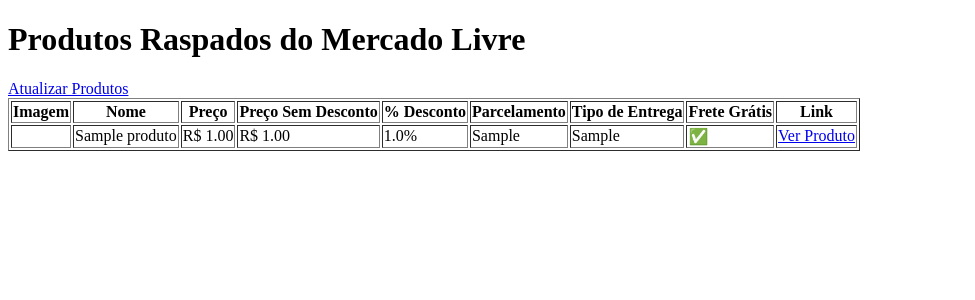
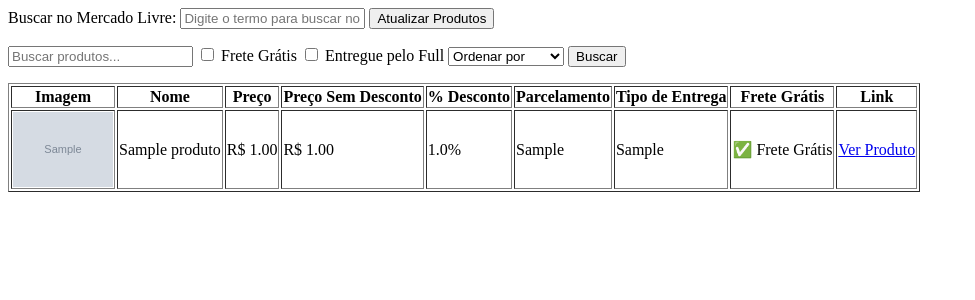
Before and after one commit to danpqdan/desafio_catalogo_ofertas, a Django app: page /produtos/ in a window 1280 px wide. Shown: the top 300 px of the page, without its empty margins (0-975 px from the left). Run offline with Django 5.2, Linux system fonts and the light colour scheme; tables that the repository leaves empty hold one stand-in row (values such as "Sample post"); grey boxes marked "Sample" are stand-in pictures.

Commit message:
[ADD] implement product filtering and update product listing template

```diff
--- a/web_scraper/templates/busca_produtos.html
+++ b/web_scraper/templates/busca_produtos.html
@@ -1,13 +1,34 @@
-<!DOCTYPE html>
-<html lang="pt">
-<head>
-    <meta charset="UTF-8">
-    <meta name="viewport" content="width=device-width, initial-scale=1.0">
-    <title>Catálogo de Ofertas</title>
-</head>
-<body>
-    <h1>Produtos Raspados do Mercado Livre</h1>
-    <a href="{% url 'atualizar_produtos' %}">Atualizar Produtos</a>
+<form method="POST" action="{% url 'atualizar_produtos' %}">
+    {% csrf_token %}
+    <label for="termo_busca">Buscar no Mercado Livre:</label>
+    <input type="text" id="termo_busca" name="termo_busca" placeholder="Digite o termo para buscar no Mercado Livre">
+    <button type="submit">Atualizar Produtos</button>
+</form>
+
+
+<form method="GET" action="{% url 'filtrar_produto' %}">
+    <input type="text" name="q" placeholder="Buscar produtos..." value="{{ request.GET.q }}">
+
+    <!-- Filtro de Frete Grátis -->
+    <label>
+        <input type="checkbox" name="frete_gratis" value="sim" {% if request.GET.frete_gratis == 'sim' %}checked{% endif %}> Frete Grátis
+    </label>
+
+    <!-- Filtro de Entrega pelo Full -->
+    <label>
+        <input type="checkbox" name="full_delivery" value="sim" {% if request.GET.full_delivery == 'sim' %}checked{% endif %}> Entregue pelo Full
+    </label>
+
+    <!-- Ordenação -->
+    <select name="ordenar_por">
+        <option value="">Ordenar por</option>
+        <option value="preco_maior" {% if request.GET.ordenar_por == 'preco_maior' %}selected{% endif %}>Maior Preço</option>
+        <option value="preco_menor" {% if request.GET.ordenar_por == 'preco_menor' %}selected{% endif %}>Menor Preço</option>
+        <option value="desconto_maior" {% if request.GET.ordenar_por == 'desconto_maior' %}selected{% endif %}>Maior Desconto</option>
+    </select>
+
+    <button type="submit">Buscar</button>
+</form>
 <table border="1">
     <tr>
         <th>Imagem</th>
@@ -22,17 +43,25 @@
     </tr>
     {% for produto in produtos %}
     <tr>
-            <td><img src="{{ produto.imagem }}" width="100"></td>
+        {% with produto.imagens.all|first as imagem %}
+            <td><img src="{{ imagem.url_imagem }}" width="100"></td>
+        {% endwith %}
         <td>{{ produto.nome }}</td>
         <td>R$ {{ produto.preco }}</td>
         <td>{% if produto.preco_sem_desconto %} R$ {{ produto.preco_sem_desconto }} {% endif %}</td>
         <td>{% if produto.percentual_desconto %} {{ produto.percentual_desconto }}% {% endif %}</td>
         <td>{{ produto.parcelamento }}</td>
         <td>{{ produto.tipo_entrega }}</td>
-            <td>{% if produto.frete_gratis %} ✅ {% else %} ❌ {% endif %}</td>
+        <td>
+            {% if produto.frete_gratis == True %}
+                ✅ Frete Grátis
+            {% elif produto.frete_gratir == True  %}
+                ✅ Primera compra gratis
+            {% else %}
+                ❌ Não possui frete gratis
+            {% endif %}
+        </td>
         <td><a href="{{ produto.link }}" target="_blank">Ver Produto</a></td>
     </tr>
     {% endfor %}
 </table>
-</body>
-</html>
--- a/web_scraper/urls.py
+++ b/web_scraper/urls.py
@@ -1,7 +1,8 @@
 from django.urls import path
-from .views import listar_produtos, atualizar_produtos
+from .views import filtrar_produto, listar_produtos, atualizar_produtos
 
 urlpatterns = [
     path('', listar_produtos, name='listar_produtos'),
+    path('filtrar/', filtrar_produto, name='filtrar_produto'),
     path('atualizar/', atualizar_produtos, name='atualizar_produtos'),
 ]
--- a/web_scraper/utils.py
+++ b/web_scraper/utils.py
@@ -1,11 +1,12 @@
 import re
+import time
 from selenium import webdriver
+from selenium.common.exceptions import NoSuchElementException
 import selenium.webdriver as wb
-from selenium.webdriver.firefox.service import Service
 from selenium.webdriver.common.action_chains import ActionChains
 from selenium.webdriver.common.by import By
 import urllib.parse
-from .models import Produto
+from .models import ImagemProduto, Produto
 
 URL_MERCADO_LIVRE = "https://lista.mercadolivre.com.br/"
 
@@ -15,19 +16,17 @@ def iniciar_driver():
     options.add_argument("--headless")  #  Não carrega UI
     return webdriver.Firefox(options=options)
 
-def buscar_mercado_livre():
+def buscar_mercado_livre(termo_busca):
     driver = iniciar_driver()
     actions = ActionChains(driver)
-    campo_busca = 'Computador Gamer i7 16gb ssd 1tb'
-    campo_busca_variavel = campo_busca.replace(" ", "-")
+    campo_busca_variavel = termo_busca.replace(" ", "-")
     campo_busca_parse_sem_espaco = urllib.parse.quote(campo_busca_variavel)
-    campo_busca_parse_com_espaco = urllib.parse.quote(campo_busca)
-    print(f"URL carregado: {URL_MERCADO_LIVRE + campo_busca_parse_sem_espaco + '#D[A:' + campo_busca + ']'}")
-    driver.get(URL_MERCADO_LIVRE + campo_busca_parse_sem_espaco + "#D[A:" + campo_busca + "]")
-
+    print(f"URL carregado: {URL_MERCADO_LIVRE + campo_busca_parse_sem_espaco + '#D[A:' + termo_busca + ']'}")
+    driver.get(URL_MERCADO_LIVRE + campo_busca_parse_sem_espaco + "#D[A:" + termo_busca + "]")
+    time.sleep(4)
     produtos = driver.find_elements(By.CSS_SELECTOR, ".ui-search-layout.ui-search-layout--grid li")
 
-    for index, produto in enumerate(produtos[:10]):
+    for index, produto in enumerate(produtos):
         try:
             nome = produto.find_element(By.XPATH, ".//h3/a").text
             link = produto.find_element(By.XPATH, "//a[contains(@class, 'poly-component__title')]").get_attribute('href')
@@ -35,18 +34,16 @@ def buscar_mercado_livre():
             preco = float(preco.replace('.', '').replace(',', '.'))
             div_portada = produto.find_element(By.CLASS_NAME, "poly-card__portada")
 
-
             # Passar o mouse sobre o botão
+            div_portada = produto.find_element(By.CLASS_NAME, "poly-card__portada")
+            driver.execute_script("arguments[0].scrollIntoView();", div_portada)
             actions.move_to_element(div_portada).perform()
+            time.sleep(2)
 
             # Ajuste o XPath para encontrar todas as imagens do produto
             carousel = div_portada.find_element(By.CLASS_NAME, "andes-carousel-snapped__wrapper")
             imagens = carousel.find_elements(By.TAG_NAME, "img")
             image_urls = [img.get_attribute("src") for img in imagens]
-
-            # Exibir os links das imagens
-            for i, url in enumerate(image_urls, 1):
-                print(f"Imagem {i}: {url}")
 
             try:
                 preco_sem_desconto = produto.find_element(By.CSS_SELECTOR, '.andes-money-amount__fraction').text
@@ -56,47 +53,36 @@ def buscar_mercado_livre():
                 preco_sem_desconto = None
                 percentual_desconto = None
             try:
+
+                frete_gratis = False
+                tipo_entrega = 'Padrao'
                 parcelamento = produto.find_element(By.XPATH, "//span[@class='poly-price__installments']").text
-
-
-                shipping_element = produto.find_element(By.CSS_SELECTOR, '.poly-component__shipping')
-                shipping_element_from = produto.find_element(By.CSS_SELECTOR, '.poly-component__shipped-from')
-                shipping_element_additional_text = produto.find_element(By.CSS_SELECTOR, '.poly-shipping__additional_text')
+                shipping_element = produto.find_element(By.CSS_SELECTOR, '.poly-component__shipping').text
+                try:
+                    tipo_entrega = produto.find_element(By.CSS_SELECTOR, '.poly-component__shipped-from').text
+                except NoSuchElementException:
+                    tipo_entrega = 'Padrao'
+                shipping_element_additional_text = produto.find_element(By.CSS_SELECTOR, '.poly-shipping__additional_text').text
 
                 # Verifica se o texto "Chegará grátis amanhã" ou "por ser sua primeira compra" está presente
-                if "Frete grátis" in shipping_element.text:
-                    frete_gratis = 'Sim'
+                if "Frete grátis" in shipping_element or 'Frete grátispor ser sua primeira compra' in shipping_element:
+                    frete_gratis = True
                     if "por ser sua primeira compra" in shipping_element_additional_text:
-                        frete_gratis = 'Sim/Nao'  # Se ambos os textos estiverem presentes
-                    elif "Enviado pelo" in shipping_element_from:
+                        frete_gratis = True  # Se ambos os textos estiverem presentes
+                    elif "Enviado pelo " in tipo_entrega:
                         tipo_entrega = 'Full' # Caso o texto "Enviado pelo" seja encontrado
                 else:
                     tipo_entrega = 'Padrao'  # Caso o "Frete grátis" não esteja presente
-                    frete_gratis = 'Nao'  # Define que não é frete grátis
+                    frete_gratis = False  # Define que não é frete grátis
 
             except:
                 tipo_entrega = "Padrao"
-                frete_gratis = "Nao"
-
-
-            for i in range(10):
-                print(
-                nome=nome,
-                # imagem=imagens_formatada,  # Aqui você pode salvar as URLs das imagens
-                preco=preco,
-                preco_sem_desconto=preco_sem_desconto,
-                percentual_desconto=percentual_desconto,
-                parcelamento=parcelamento,
-                link=link,
-                tipo_entrega=tipo_entrega,
-                frete_gratis=frete_gratis
-                )
+                frete_gratis = False
 
 
             # Criando o produto no banco de dados
-            Produto.objects.create(
+            produto_model = Produto.objects.create(
                 nome=nome,
-                # imagem=imagens_formatada,  # Aqui você pode salvar as URLs das imagens
                 preco=preco,
                 preco_sem_desconto=preco_sem_desconto,
                 percentual_desconto=percentual_desconto,
@@ -106,6 +92,14 @@ def buscar_mercado_livre():
                 frete_gratis=frete_gratis
             )
 
+            # Itere sobre os elementos do Selenium e extraia o atributo 'src' para obter a URL da imagem
+            for url_imagem in image_urls:  # Lista com as URLs das imagens
+                ImagemProduto.objects.create(
+                    produto=produto_model,  # Associando a imagem ao produto
+                    url_imagem=url_imagem  # A URL da imagem
+                )
+
+
         except Exception as e:
             print(f"Erro ao processar produto: {e}")
 
--- a/web_scraper/views.py
+++ b/web_scraper/views.py
@@ -1,13 +1,47 @@
-from django.shortcuts import render
+from django.shortcuts import render,redirect
 
 from django.shortcuts import render
 from .models import Produto
 from .utils import buscar_mercado_livre
 
 def atualizar_produtos(request):
-    buscar_mercado_livre()
-    return listar_produtos(request)
+    if request.method == "POST":
+        termo_busca = request.POST.get('termo_busca')  # Obtém o valor do input de busca
+        if termo_busca:
+            buscar_mercado_livre(termo_busca=termo_busca)  # Chama a função de raspagem
+            return redirect('')  # Redireciona para a página de listagem dos produtos
+    return render(request, 'atualizar_produtos.html')  # Caso não seja POST, retorna o formulário
 
 def listar_produtos(request):
     produtos = Produto.objects.all()
     return render(request, 'busca_produtos.html', {'produtos': produtos})
+
+def filtrar_produto(request):
+    query = request.GET.get('q', '')  # Obtém o valor da busca
+    frete_gratis = request.GET.get('frete_gratis', None)  # Filtra produtos com frete grátis
+    full_delivery = request.GET.get('full_delivery', None)  # Filtra produtos entregues pelo Full
+    ordenar_por = request.GET.get('ordenar_por', None)  # Ordenação por preço ou desconto
+
+    produtos = Produto.objects.all()
+
+    # Filtrando produtos por nome
+    if query:
+        produtos = produtos.filter(nome__icontains=query)
+
+    # Filtrando produtos com frete grátis
+    if frete_gratis == 'sim':
+        produtos = produtos.filter(frete_gratis='sim')
+
+    # Filtrando produtos entregues pelo Full
+    if full_delivery == 'sim':
+        produtos = produtos.filter(tipo_entrega='Full')
+
+    # Ordenação
+    if ordenar_por == 'preco_maior':
+        produtos = produtos.order_by('-preco')  # Ordena pelo maior preço
+    elif ordenar_por == 'preco_menor':
+        produtos = produtos.order_by('preco')  # Ordena pelo menor preço
+    elif ordenar_por == 'desconto_maior':
+        produtos = produtos.order_by('-percentual_desconto')  # Ordena pelo maior desconto
+
+    return render(request, 'busca_produtos.html', {'produtos': produtos})
```
Lines whose indentation alone changed are shown as unchanged.
